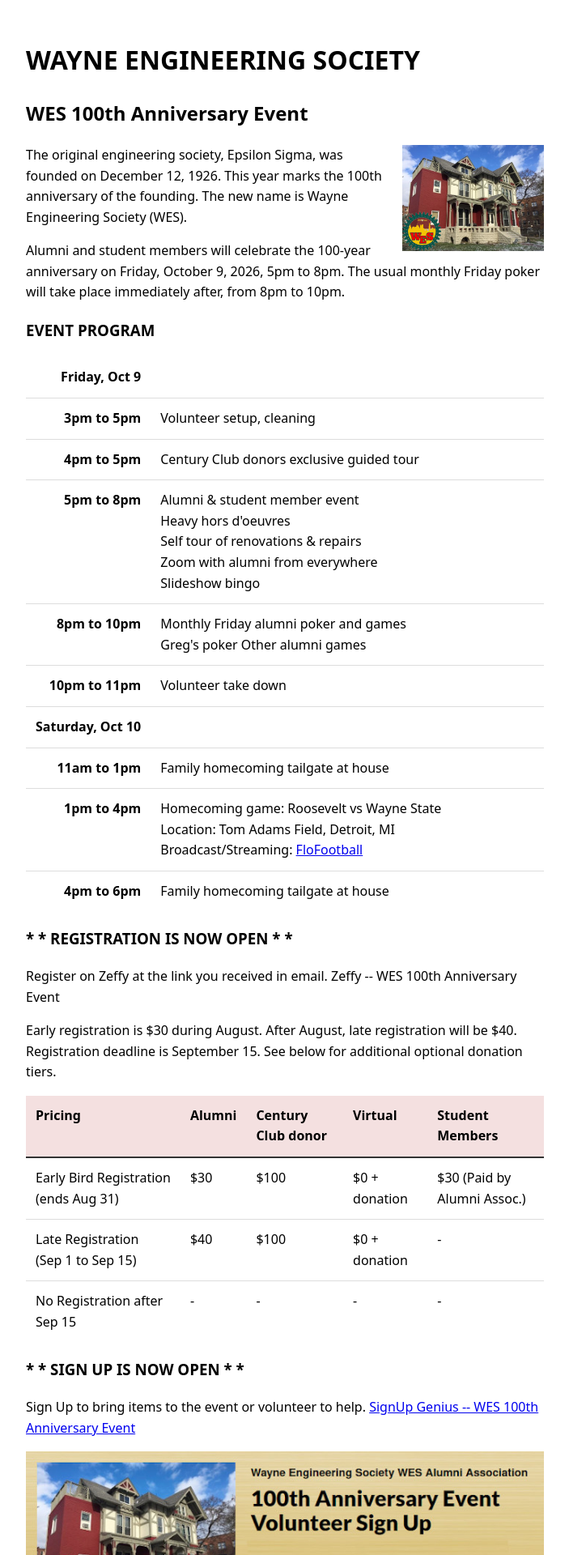
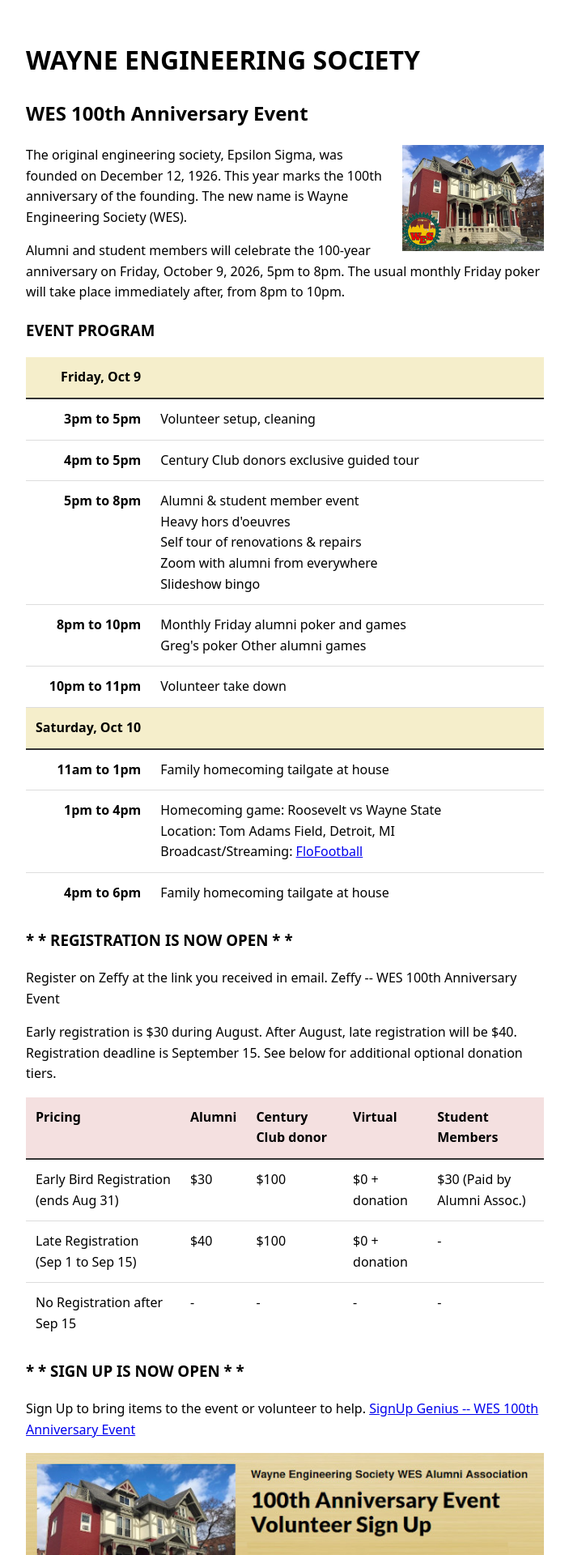
Before and after one commit to mciechanumich/WES100, a Jekyll site: the page built from docs/index.html, in a window 1280 px wide. Shown: the top 1920 px of the page at 81% size, without its empty margins (288-991 px from the left). Built offline with Jekyll 4.4.1, drawn with Linux system fonts in a browser that asks for light colours.

Commit message:
fix: table header color

```diff
--- a/docs/_layouts/default.html
+++ b/docs/_layouts/default.html
@@ -77,6 +77,14 @@
 .div-table2-row:not(.header) + .div-table2-row {
   border-top: 1px solid #ddd;
 }
+
+/* Header variant */
+.div-table2-row.header2 {
+  font-weight: bold;
+  background-color: #f5eecb;
+  border-bottom: 2px solid #333;
+}
+
 /* end table2 */
 
 
```
